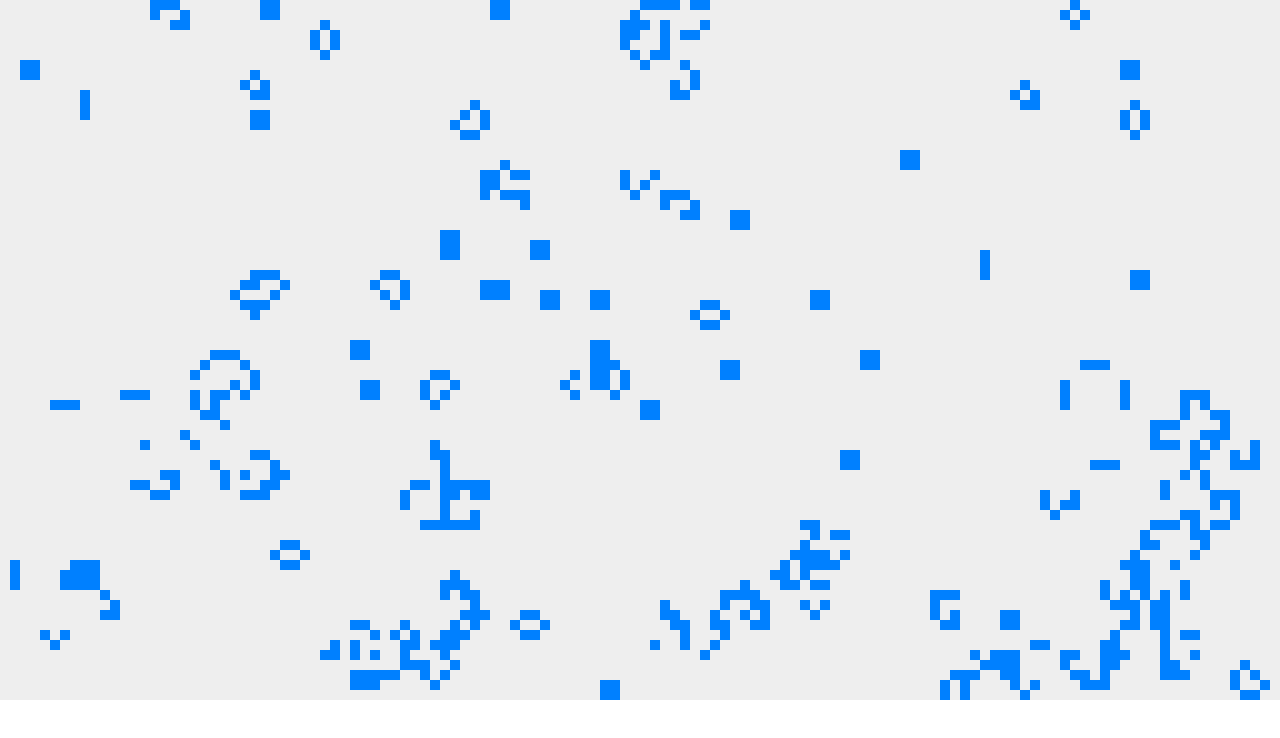
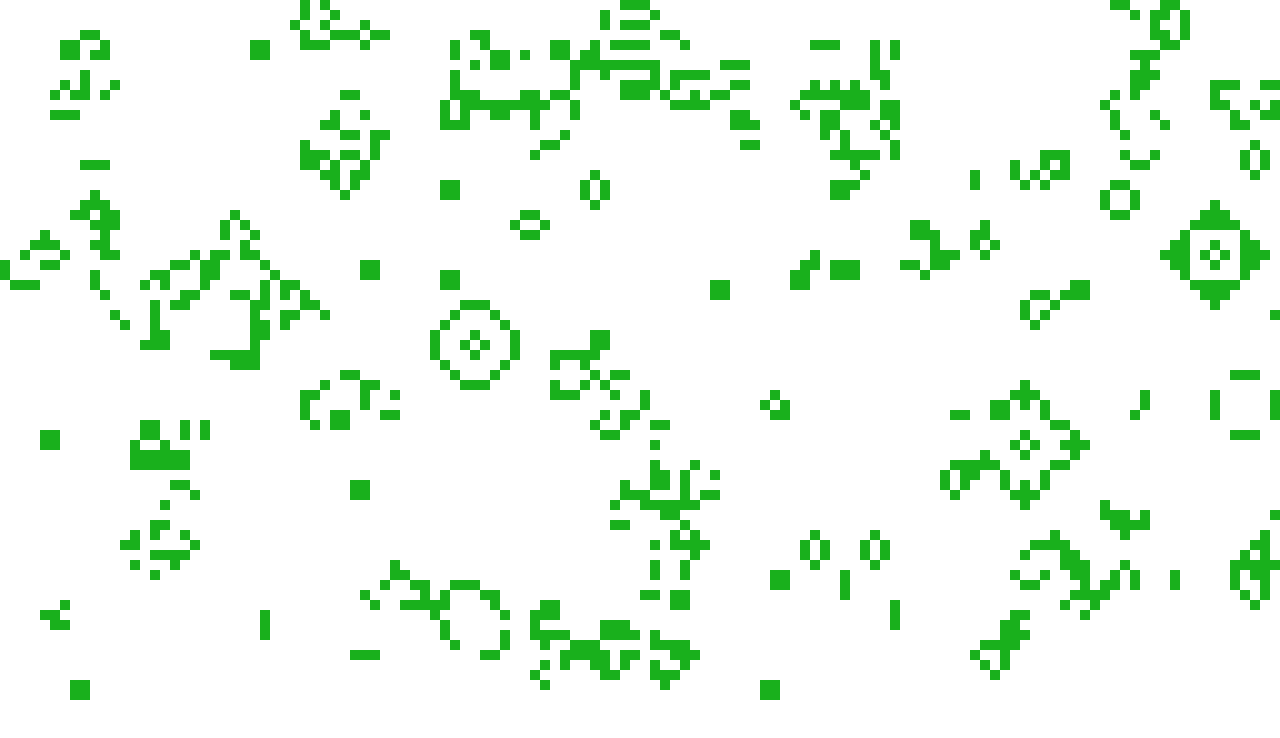
Before and after one commit to alexisrom/CleanCode, a plain HTML site: page 7-class/index.html in a window 1280 px wide. Shown: the top 738 px of the page. Drawn offline with Linux system fonts and the light colour scheme.

Commit message:
7 - class

```diff
--- /dev/null
+++ b/7-class/canvas.js
@@ -0,0 +1,55 @@
+import { CanvasConfig } from "./config.js";
+let canvasConfig = new CanvasConfig();
+export class Canvas {
+  constructor(config) {
+    this._config = config;
+    const CANVAS_ID = "gameCanvas";
+    this._canvas = document.getElementById(CANVAS_ID);
+    this._setUpCanvasContext();
+  }
+
+  _setUpCanvasContext() {
+    const canvasSize = this._calculateCanvasSize(
+      this._config.COLUMNS,
+      this._config.ROWS,
+      canvasConfig.CELL_SQUARE_PXS
+    );
+    this._setSizeOfCanvas(canvasSize);
+    this._setCanvasClearContext(canvasSize);
+  }
+  _calculateCanvasSize(columns, rows, cellSquarePixels) {
+    const width = columns * cellSquarePixels;
+    const height = rows * cellSquarePixels;
+    return { width, height };
+  }
+  _setSizeOfCanvas(canvasSize) {
+    this._canvas.width = canvasSize.width;
+    this._canvas.height = canvasSize.height;
+    this._canvas.style.width = canvasSize.width;
+    this._canvas.style.height = canvasSize.height;
+  }
+  _setCanvasClearContext(size) {
+    this._context = this._canvas.getContext("2d");
+    this._context.fillStyle = canvasConfig.DEAD_COLOR;
+    this._context.fillRect(0, 0, size.width, size.height);
+  }
+
+  fillCanvasWithBoard(board) {
+    board.forEach(this._fillCell.bind(this));
+  }
+  _fillCell(cell) {
+    if (this._cellIsAlive(cell)) {
+      this._fillCellState(cell.index, canvasConfig.ALIVE_COLOR);
+    }
+  }
+  _cellIsAlive(cell) {
+    return cell.state == this._config.IS_ALIVE;
+  }
+  _fillCellState(index, color) {
+    this._context.fillStyle = color;
+    const length = canvasConfig.CELL_SQUARE_PXS;
+    const left = index.column * length;
+    const top = index.row * length;
+    this._context.fillRect(left, top, length, length);
+  }
+}
--- a/7-class/config.js
+++ b/7-class/config.js
@@ -7,12 +7,13 @@ export class Config {
     this.REPRODUCTION = 3;
     this.UNDER_POPULATION = 2;
     this.OVER_POPULATION = 3;
+    this.LIFE_PROBABILITY = 0.44;
   }
 }
 export class CanvasConfig {
   constructor() {
-    this.DEAD_COLOR = "#eee";
-    this.ALIVE_COLOR = "#0080ff";
+    this.DEAD_COLOR = "#fff";
+    this.ALIVE_COLOR = "#19B01C";
     this.CELL_SQUARE_PXS = 10;
   }
 }
--- /dev/null
+++ b/7-class/game.js
@@ -0,0 +1,125 @@
+import { Config } from "./config.js";
+import { Board, Index } from "./data.js";
+import { Canvas } from "./canvas.js";
+let config = new Config();
+
+export class Game {
+  constructor() {
+    this._board = new Board(config.COLUMNS, config.ROWS);
+    this._initialize();
+  }
+
+  get board() {
+    return this._board;
+  }
+  set board(value) {
+    this._board = value;
+  }
+
+  _initialize() {
+    this._board.map(this._initializeCell.bind(this));
+  }
+  _initializeCell(cell) {
+    if (this._canBeAlive()) {
+      this._setCellAlive(cell);
+    } else {
+      this._setCellDead(cell);
+    }
+    return cell;
+  }
+  _canBeAlive() {
+    const randomLifeProbability = Math.random();
+    return randomLifeProbability > config.LIFE_PROBABILITY;
+  }
+
+  live() {
+    this._calculateNewGeneration();
+    this._drawBoardOnCanvas();
+  }
+  _calculateNewGeneration() {
+    this._board.map(this._setLifeAroundCell.bind(this));
+    this._board.map(this._generateNextCell.bind(this));
+  }
+  _setLifeAroundCell(cell) {
+    cell.lifeAround = this._countLifeAround(cell);
+    return cell;
+  }
+  _generateNextCell(cell) {
+    if (this._cellIsDead(cell)) {
+      this._generateForDeadCell(cell);
+    } else {
+      this._generateForAliveCell(cell);
+    }
+    return cell;
+  }
+  _cellIsDead(cell) {
+    return cell.state == config.IS_DEAD;
+  }
+  _generateForDeadCell(cell) {
+    if (this._cellMustBorn(cell)) {
+      this._setCellAlive(cell);
+    }
+  }
+  _generateForAliveCell(cell) {
+    if (this._cellMustDie(cell)) {
+      this._setCellDead(cell);
+    } else {
+      this._setCellAlive(cell);
+    }
+  }
+
+  _setCellDead(cell) {
+    cell.state = config.IS_DEAD;
+  }
+  _setCellAlive(cell) {
+    cell.state = config.IS_ALIVE;
+  }
+  _cellMustBorn(cell) {
+    return cell.lifeAround == config.REPRODUCTION;
+  }
+  _cellMustDie(cell) {
+    return this._isAlone(cell) || this._isFull(cell);
+  }
+  _isAlone(cell) {
+    return cell.lifeAround < config.UNDER_POPULATION;
+  }
+  _isFull(cell) {
+    return cell.lifeAround > config.OVER_POPULATION;
+  }
+
+  _drawBoardOnCanvas() {
+    const canvas = new Canvas(config);
+    canvas.fillCanvasWithBoard(this._board);
+  }
+
+  _countLifeAround(cell) {
+    var liveAround = 0;
+    var cellColumn = cell.index.column;
+    var cellRow = cell.index.row;
+    var leftColumn = cellColumn - 1;
+    var rightColumn = cellColumn + 1;
+    var topRow = cellRow - 1;
+    var bottomRow = cellRow + 1;
+    liveAround += this._countIfAlive(leftColumn, topRow);
+    liveAround += this._countIfAlive(leftColumn, cellRow);
+    liveAround += this._countIfAlive(leftColumn, bottomRow);
+    liveAround += this._countIfAlive(cellColumn, topRow);
+    liveAround += this._countIfAlive(cellColumn, bottomRow);
+    liveAround += this._countIfAlive(rightColumn, topRow);
+    liveAround += this._countIfAlive(rightColumn, cellRow);
+    liveAround += this._countIfAlive(rightColumn, bottomRow);
+    return liveAround;
+  }
+  _countIfAlive(column, row) {
+    const index = new Index(column, row);
+    const cell = this._board.getItem(index);
+    return this._cellIsAlive(cell);
+  }
+  _cellIsAlive(cell) {
+    if (cell) {
+      return cell.state == config.IS_ALIVE;
+    } else {
+      return false;
+    }
+  }
+}
--- a/7-class/main.js
+++ b/7-class/main.js
@@ -1,175 +1,27 @@
-import { Board, Index } from "./data.js";
-import { CanvasConfig, Config, TestConfig } from "./config.js";
+import { TestConfig } from "./config.js";
+import { Game } from "./game.js";
 import { Test } from "./test.js";
 
-let config = new Config();
-let canvasConfig = new CanvasConfig();
 let testConfig = new TestConfig();
-let board = new Board(config.COLUMNS, config.ROWS);
+let game;
 
 start();
 function start() {
-  initialize();
-  Test.initialize(board);
+  game = new Game();
+  Test.initialize(game.board);
   mainGameLoop();
 }
 
-function initialize() {
-  board.map(initializeCell);
-}
-function initializeCell(cell) {
-  if (canBeAlive()) {
-    setCellAlive(cell);
-  } else {
-    setCellDead(cell);
-  }
-  return cell;
-}
-function canBeAlive() {
-  const LIFE_PROBABILITY = 0.44;
-  const randomLifeProbability = Math.random();
-  return randomLifeProbability > LIFE_PROBABILITY;
-}
 function mainGameLoop() {
-  live();
-  Test.live(testConfig, board);
+  game.live();
+  Test.live(testConfig, game.board);
   if (keepTesting()) {
     setTimeout(mainGameLoop, testConfig.DELAY_MS);
   }
 }
+
 function keepTesting() {
   var now = Date.now();
   var workedTime = now - testConfig.INITIALIZATION_TIME;
   return workedTime < testConfig.TIMING_TEST_MS;
 }
-function live() {
-  calculateNewGeneration();
-  drawBoardOnCanvas();
-}
-function calculateNewGeneration() {
-  board.map(setLifeAroundCell);
-  board.map(generateNextCell);
-}
-function setLifeAroundCell(cell) {
-  cell.lifeAround = countLifeAround(cell);
-  return cell;
-}
-function generateNextCell(cell) {
-  if (cellIsDead(cell)) {
-    generateForDeadCell(cell);
-  } else {
-    generateForAliveCell(cell);
-  }
-  return cell;
-}
-function cellIsDead(cell) {
-  return cell.state == config.IS_DEAD;
-}
-function generateForDeadCell(cell) {
-  if (cellMustBorn(cell.lifeAround)) {
-    setCellAlive(cell);
-  }
-}
-function generateForAliveCell(cell) {
-  if (cellMustDie(cell.lifeAround)) {
-    setCellDead(cell);
-  } else {
-    setCellAlive(cell);
-  }
-}
-function setCellDead(cell) {
-  cell.state = config.IS_DEAD;
-}
-function setCellAlive(cell) {
-  cell.state = config.IS_ALIVE;
-}
-function cellMustBorn(lifeAround) {
-  return lifeAround == config.REPRODUCTION;
-}
-function cellMustDie(lifeAround) {
-  return isAlone(lifeAround) || isFull(lifeAround);
-}
-function isAlone(lifeAround) {
-  return lifeAround < config.UNDER_POPULATION;
-}
-function isFull(lifeAround) {
-  return lifeAround > config.OVER_POPULATION;
-}
-
-function drawBoardOnCanvas() {
-  const CANVAS_ID = "gameCanvas";
-  const canvas = document.getElementById(CANVAS_ID);
-  const context = setUpCanvasContext(canvas);
-  fillCanvasContext(context);
-}
-function setUpCanvasContext(canvas) {
-  setSizeOfCanvas(canvas);
-  return getCanvasClearContext(canvas);
-}
-function setSizeOfCanvas(canvas) {
-  canvas.width = config.COLUMNS * canvasConfig.CELL_SQUARE_PXS;
-  canvas.height = config.ROWS * canvasConfig.CELL_SQUARE_PXS;
-  canvas.style.width = canvas.width;
-  canvas.style.height = canvas.height;
-}
-function getCanvasClearContext(canvas) {
-  const context = canvas.getContext("2d");
-  context.fillStyle = canvasConfig.DEAD_COLOR;
-  context.fillRect(0, 0, canvas.width, canvas.height);
-  return context;
-}
-function fillCanvasContext(context) {
-  for (var column = 0; column < config.COLUMNS; column++) {
-    for (var row = 0; row < config.ROWS; row++) {
-      fillCell(context, column, row);
-    }
-  }
-}
-function fillCell(context, column, row) {
-  if (cellIsAlive(column, row)) {
-    fillCellAlive(context, column, row);
-  }
-}
-function fillCellAlive(context, column, row) {
-  context.fillStyle = canvasConfig.ALIVE_COLOR;
-  context.fillRect(
-    column * canvasConfig.CELL_SQUARE_PXS,
-    row * canvasConfig.CELL_SQUARE_PXS,
-    canvasConfig.CELL_SQUARE_PXS,
-    canvasConfig.CELL_SQUARE_PXS
-  );
-}
-function countLifeAround(cell) {
-  var liveAround = 0;
-  var cellColumn = cell.index.column;
-  var cellRow = cell.index.row;
-  var leftColumn = cellColumn - 1;
-  var rightColumn = cellColumn + 1;
-  var topRow = cellRow - 1;
-  var bottomRow = cellRow + 1;
-  liveAround += countIfAlive(leftColumn, topRow);
-  liveAround += countIfAlive(leftColumn, cellRow);
-  liveAround += countIfAlive(leftColumn, bottomRow);
-  liveAround += countIfAlive(cellColumn, topRow);
-  liveAround += countIfAlive(cellColumn, bottomRow);
-  liveAround += countIfAlive(rightColumn, topRow);
-  liveAround += countIfAlive(rightColumn, cellRow);
-  liveAround += countIfAlive(rightColumn, bottomRow);
-  return liveAround;
-}
-function countIfAlive(column, row) {
-  return cellIsInBoard(column, row) && cellIsAlive(column, row);
-}
-function cellIsInBoard(column, row) {
-  return columnIsInBoard(column) && rowIsInBoard(row);
-}
-function columnIsInBoard(column) {
-  return column >= 0 && column < config.COLUMNS;
-}
-function rowIsInBoard(row) {
-  return row >= 0 && row < config.ROWS;
-}
-function cellIsAlive(column, row) {
-  const index = new Index(column, row);
-  return board.getItem(index).state == config.IS_ALIVE;
-}
--- a/7-class/test.js
+++ b/7-class/test.js
@@ -1,10 +1,10 @@
-import { Index } from './data.js';
-import { Config } from './config.js';
+import { Index } from "./data.js";
+import { Config } from "./config.js";
 let config = new Config();
 export let Test = {
   initialize: function initialize(board) {
     console.clear();
-    console.group('initialize');
+    console.group("initialize");
     this.boardSize(board);
     this.boardContents(board);
     console.groupEnd();
@@ -19,8 +19,8 @@ export let Test = {
     return board.getItem(index) !== null;
   },
   hasEnd: function hasEnd(board) {
-    const lastColumn = config.BOARD_COLUMNS - 1;
-    const lastRow = config.BOARD_ROWS - 1;
+    const lastColumn = config.COLUMNS - 1;
+    const lastRow = config.ROWS - 1;
     const index = new Index(lastColumn, lastRow);
     return board.getItem(index) !== null;
   },
@@ -28,18 +28,18 @@ export let Test = {
     return this.noExtraColumn(board) && this.noExtraRow(board);
   },
   noExtraColumn: function noExtraColumn(board) {
-    const index = new Index(config.BOARD_COLUMNS, 0);
+    const index = new Index(config.COLUMNS, 0);
     return board.getItem(index) == undefined;
   },
   noExtraRow: function noExtraRow(board) {
-    const index = new Index(0, config.BOARD_ROWS);
+    const index = new Index(0, config.ROWS);
     return board.getItem(index) == undefined;
   },
   boardContents: function boardContents(board) {
     board.forEach(cell => {
       cell === config.IS_ALIVE || cell === config.IS_DEAD;
     });
-    console.log('board contents ok');
+    console.log("board contents ok");
   },
   live: function live(testConfig, board) {
     testConfig.generations++;
@@ -55,7 +55,7 @@ export let Test = {
         this.fromDead(cell);
       }
     });
-    console.log('Test GoL rules end');
+    console.log("Test GoL rules end");
   },
   fromAlive: function fromAlive(cell) {
     if (cell.state == config.IS_ALIVE) {
@@ -66,7 +66,7 @@ export let Test = {
   },
   keepAlive: function keepAlive(cell) {
     console.assert(cell.lifeAround <= config.OVER_POPULATION, {
-      message: 'wasOkToKeepAlive',
+      message: "wasOkToKeepAlive",
       cell
     });
   },
@@ -75,7 +75,7 @@ export let Test = {
       cell.lifeAround <= config.UNDER_POPULATION ||
         cell.lifeAround > config.OVER_POPULATION,
       {
-        message: 'wasOKtoDieByWrongPopulation',
+        message: "wasOKtoDieByWrongPopulation",
         cell
       }
     );
@@ -90,14 +90,14 @@ export let Test = {
   born: function born(cell) {
     if (this.isFirstGeneration(cell)) return;
     console.assert(cell.lifeAround === config.REPRODUCTION, {
-      message: 'wasOkToHaveBorn',
+      message: "wasOkToHaveBorn",
       cell
     });
   },
   notBorn: function notBorn(cell) {
     if (this.isFirstGeneration(cell)) return;
     console.assert(cell.lifeAround < config.REPRODUCTION, {
-      message: 'wasOkToNotBorn',
+      message: "wasOkToNotBorn",
       cell
     });
   },
```
Also changed, not shown: 7-class/index.html (indentation only).
